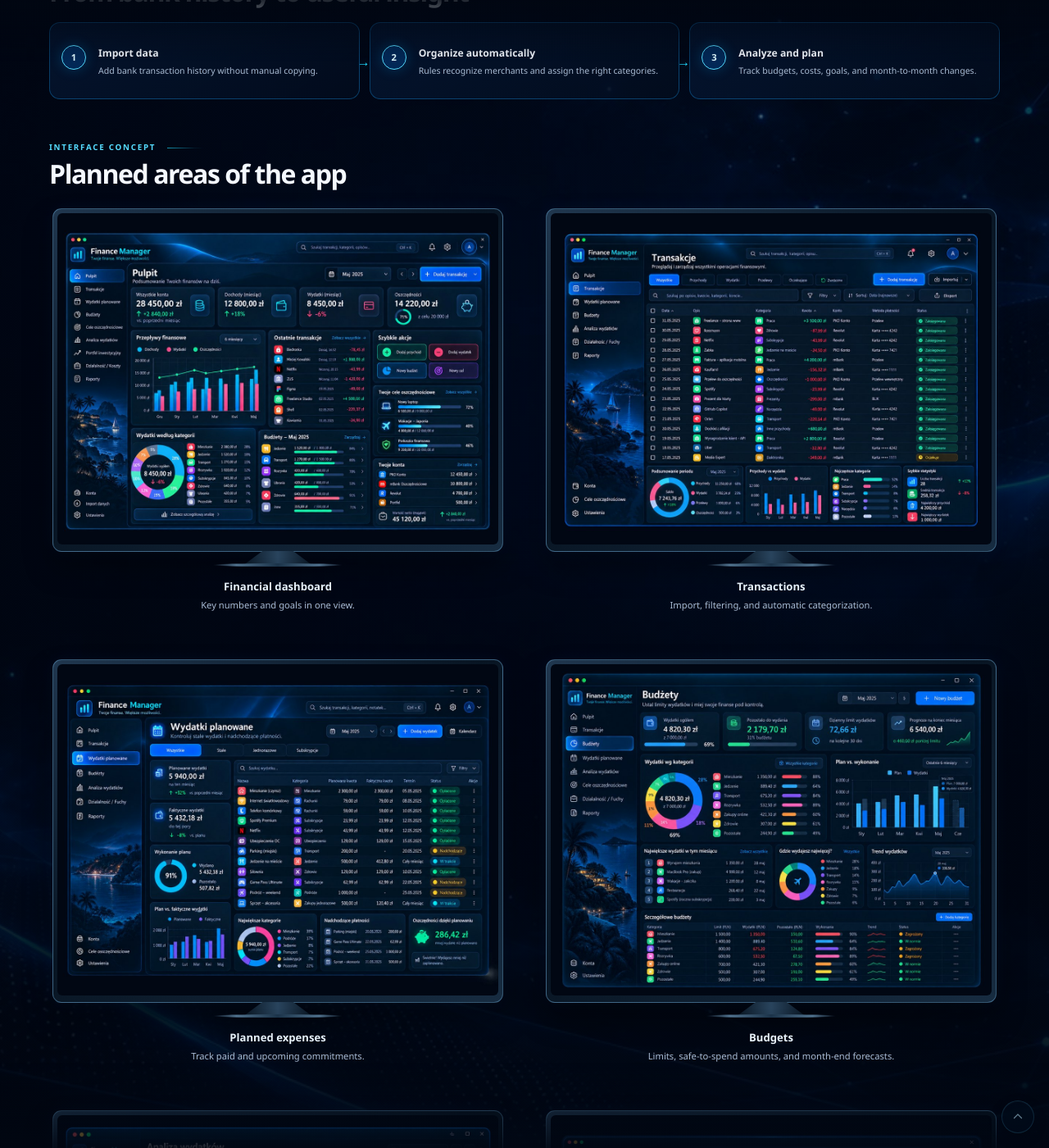
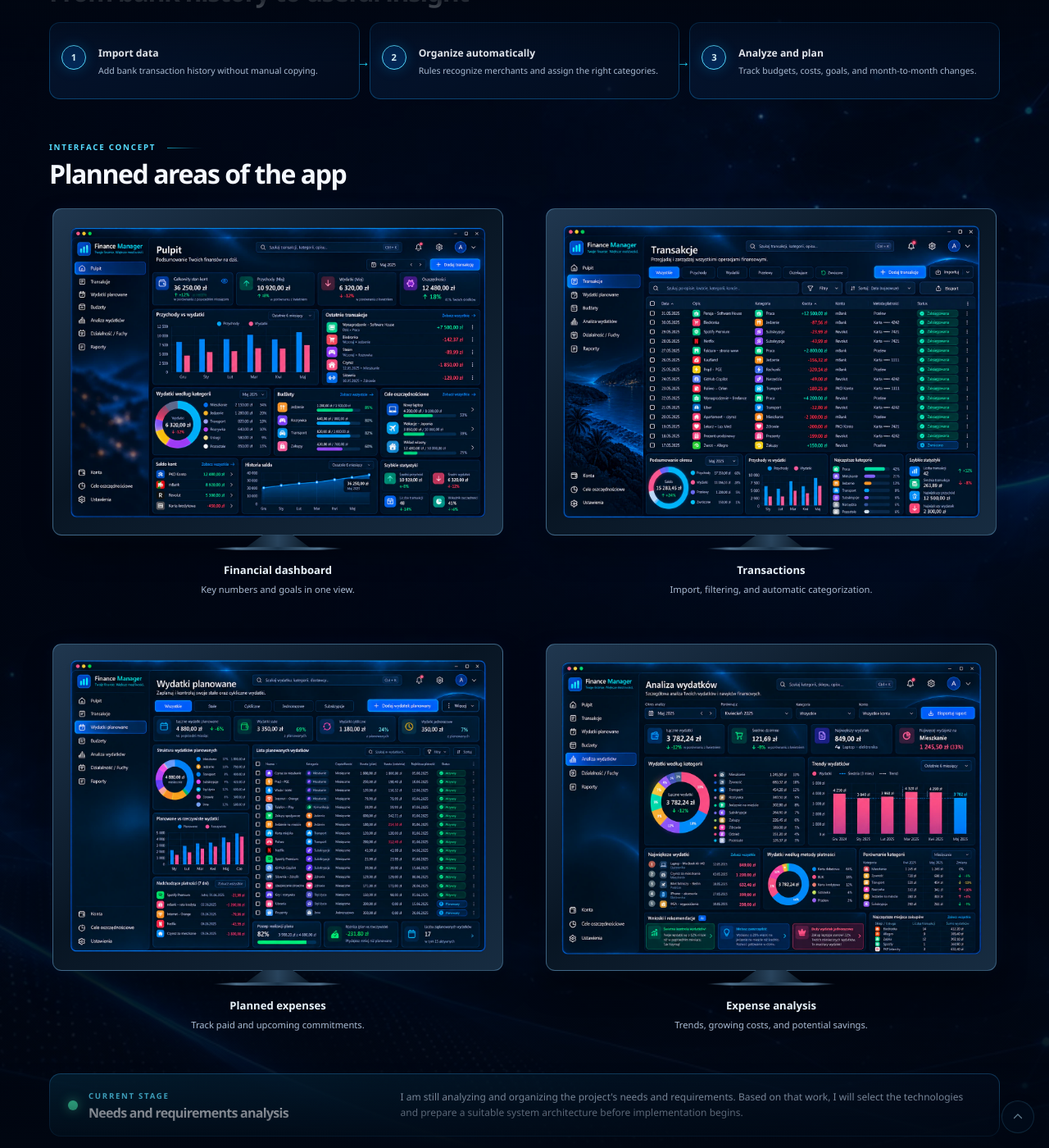
Before and after one commit to wiktor-furmanczyk/wiktor-furmanczyk.github.io, a Jekyll site: the page built from en/projects/finance-manager/index.md, in a window 1280 px wide and 1400 px high, scrolled down 2105 px. Shown: the whole window at 82% size. Built offline with Jekyll 4.4.1, drawn with Linux system fonts in a browser that asks for light colours; some of the changed text lies outside the part shown.

Commit message:
Replace Finance Manager gallery images

```diff
--- a/assets/css/style.scss
+++ b/assets/css/style.scss
@@ -302,7 +302,7 @@ body.header-hidden .site-header:not(:focus-within) { transform: translate3d(0, -
 .monitor-frame { position: relative; width: 100%; margin-bottom: 13px; padding: 5px 5px 8px; background: linear-gradient(145deg, #20374f, #081523 46%, #172c41); border: 1px solid rgba(112,174,216,.42); border-radius: 11px; box-shadow: 0 19px 34px rgba(0,0,0,.34), 0 0 22px rgba(0,139,255,.06); }
 .monitor-frame::before { position: absolute; width: 15%; height: 17px; top: 100%; left: 42.5%; content: ""; background: linear-gradient(90deg, #0a1724, #29445d 50%, #0a1724); clip-path: polygon(28% 0, 72% 0, 100% 100%, 0 100%); }
 .monitor-frame::after { position: absolute; width: 29%; height: 4px; top: calc(100% + 15px); left: 35.5%; content: ""; background: linear-gradient(90deg, transparent, #51738f 18%, #1b3349 50%, #51738f 82%, transparent); border-radius: 50%; box-shadow: 0 5px 12px rgba(0,0,0,.32); }
-.monitor-frame img { display: block; width: 100%; height: auto; aspect-ratio: 4 / 3; object-fit: cover; border-radius: 6px; }
+.monitor-frame img { display: block; width: 100%; height: auto; border-radius: 6px; }
 .finance-gallery-grid figcaption { display: grid; gap: 4px; width: 100%; text-align: center; }
 .finance-gallery-grid figcaption strong { color: #edf7ff; font-size: .82rem; }
 .finance-gallery-grid figcaption small { color: var(--muted); font-size: .7rem; line-height: 1.45; }
--- a/en/projects/finance-manager/index.md
+++ b/en/projects/finance-manager/index.md
@@ -95,12 +95,10 @@ image_alt: Finance Manager interface concept with balances, spending analysis, a
       <div><p class="section-kicker">Interface concept</p><h2 id="gallery-title">Planned areas of the app</h2></div>
     </div>
     <div class="finance-gallery-grid">
-      <figure><div class="monitor-frame"><img src="{{ '/assets/projects/finance-manager/dashboard.jpg' | relative_url }}" alt="Finance Manager dashboard concept with balances, charts, budgets, and goals" loading="lazy" width="1200" height="900"></div><figcaption><strong>Financial dashboard</strong><small>Key numbers and goals in one view.</small></figcaption></figure>
-      <figure><div class="monitor-frame"><img src="{{ '/assets/projects/finance-manager/transactions.jpg' | relative_url }}" alt="Transaction list concept with categories, accounts, statuses, and filters" loading="lazy" width="1200" height="900"></div><figcaption><strong>Transactions</strong><small>Import, filtering, and automatic categorization.</small></figcaption></figure>
-      <figure><div class="monitor-frame"><img src="{{ '/assets/projects/finance-manager/planned-expenses.jpg' | relative_url }}" alt="Planned expenses concept with payment status tracking" loading="lazy" width="1200" height="900"></div><figcaption><strong>Planned expenses</strong><small>Track paid and upcoming commitments.</small></figcaption></figure>
-      <figure><div class="monitor-frame"><img src="{{ '/assets/projects/finance-manager/budgets.jpg' | relative_url }}" alt="Monthly budget concept organized by category" loading="lazy" width="1200" height="900"></div><figcaption><strong>Budgets</strong><small>Limits, safe-to-spend amounts, and month-end forecasts.</small></figcaption></figure>
-      <figure><div class="monitor-frame"><img src="{{ '/assets/projects/finance-manager/expense-analysis.jpg' | relative_url }}" alt="Expense analysis concept by category, month, location, and payment method" loading="lazy" width="1200" height="900"></div><figcaption><strong>Expense analysis</strong><small>Trends, growing costs, and potential savings.</small></figcaption></figure>
-      <figure><div class="monitor-frame"><img src="{{ '/assets/projects/finance-manager/side-income.jpg' | relative_url }}" alt="Side income analysis concept showing revenue, costs, and net profit" loading="lazy" width="1200" height="900"></div><figcaption><strong>Business and side projects</strong><small>Real profit after project costs.</small></figcaption></figure>
+      <figure><div class="monitor-frame"><img src="{{ '/assets/projects/finance-manager/dashboard.webp' | relative_url }}" alt="Finance Manager dashboard concept with balances, charts, budgets, and goals" loading="lazy" width="1484" height="1060"></div><figcaption><strong>Financial dashboard</strong><small>Key numbers and goals in one view.</small></figcaption></figure>
+      <figure><div class="monitor-frame"><img src="{{ '/assets/projects/finance-manager/transactions.webp' | relative_url }}" alt="Transaction list concept with categories, accounts, statuses, and filters" loading="lazy" width="1484" height="1060"></div><figcaption><strong>Transactions</strong><small>Import, filtering, and automatic categorization.</small></figcaption></figure>
+      <figure><div class="monitor-frame"><img src="{{ '/assets/projects/finance-manager/planned-expenses.webp' | relative_url }}" alt="Planned expenses concept with payment status tracking" loading="lazy" width="1484" height="1060"></div><figcaption><strong>Planned expenses</strong><small>Track paid and upcoming commitments.</small></figcaption></figure>
+      <figure><div class="monitor-frame"><img src="{{ '/assets/projects/finance-manager/expense-analysis.webp' | relative_url }}" alt="Expense analysis concept by category, month, location, and payment method" loading="lazy" width="1484" height="1060"></div><figcaption><strong>Expense analysis</strong><small>Trends, growing costs, and potential savings.</small></figcaption></figure>
     </div>
   </section>
 
```
Also changed, not shown: projects/finance-manager/index.md (+4 -6 lines), assets/projects/finance-manager/budgets.jpg (deleted), assets/projects/finance-manager/dashboard.jpg (deleted), assets/projects/finance-manager/dashboard.webp (added), assets/projects/finance-manager/expense-analysis.jpg (deleted), assets/projects/finance-manager/expense-analysis.webp (added), assets/projects/finance-manager/planned-expenses.jpg (deleted), assets/projects/finance-manager/planned-expenses.webp (added), assets/projects/finance-manager/side-income.jpg (deleted), assets/projects/finance-manager/transactions.jpg (deleted), assets/projects/finance-manager/transactions.webp (added).
